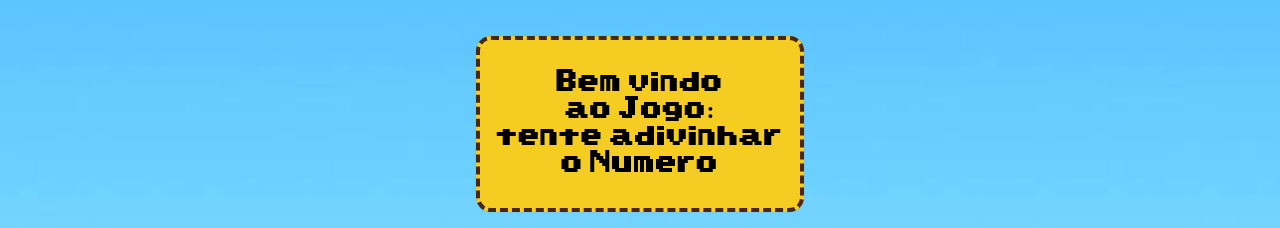
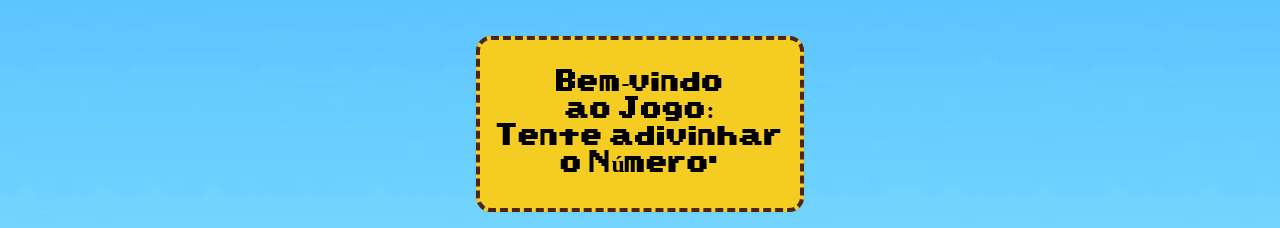
Before and after one commit to jhorgeluiz/jogo-adivinhar-numero, a plain HTML site: page index.html in a window 1280 px wide. Shown: the part 156-384 px from the top of the page. Drawn offline with Linux system fonts and the light colour scheme.

Commit message:
atualização

```diff
--- a/index.html
+++ b/index.html
@@ -8,7 +8,7 @@
 </head>
 <body>
     <article class="article2">
-        <h1>Bem vindo <br> ao Jogo: <br> tente adivinhar o Numero</h1>
+        <h1>Bem-vindo <br> ao Jogo: <br> Tente adivinhar o Número.</h1>
     </article>
     <article>
         <a href="menu.html"><button class="botao_enviar">Entrar</button></a>
```
